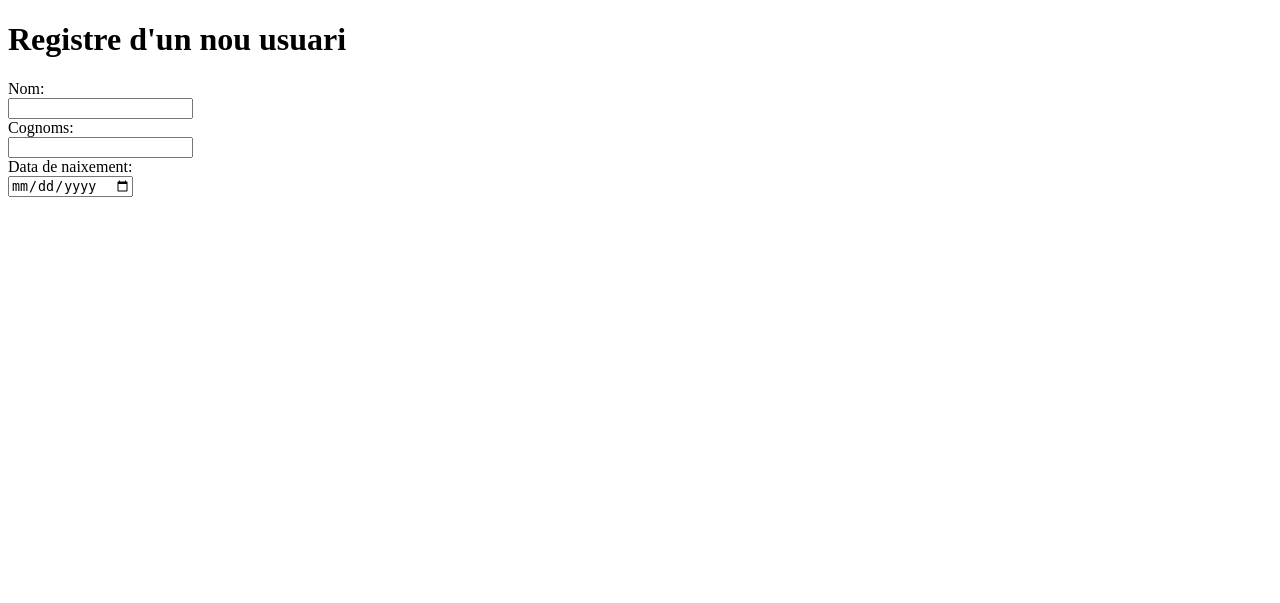
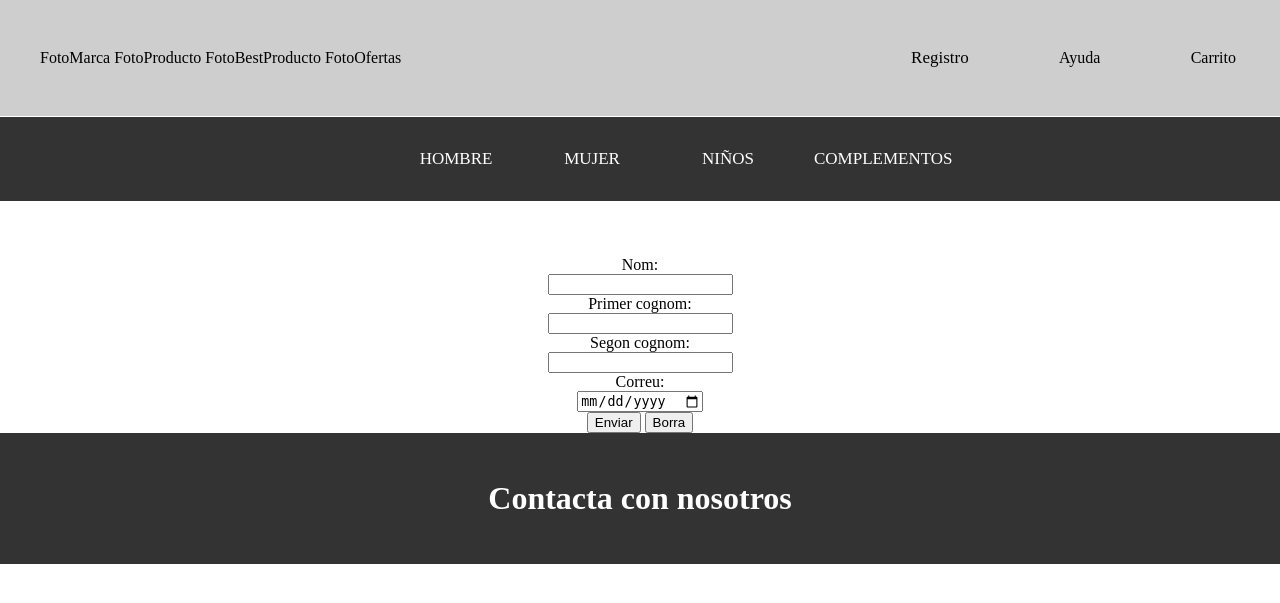
Before and after one commit to IvanLopezMedina/WebShop, a PHP site: page /register.html in a window 1280 px wide. Shown: the top 603 px of the page. Run offline with PHP 8.4, Linux system fonts and the light colour scheme.

Commit message:
Register
Creación basica del formulario de registro

```diff
--- a/css/index.css
+++ b/css/index.css
@@ -93,3 +93,8 @@ footer {
 #ayuda{
     margin-right: 15%;
 }
+
+#linkInicia{
+    color: black;
+    width: 100%;
+}
--- a/css/register.css
+++ b/css/register.css
@@ -0,0 +1,5 @@
+#registro{
+	padding-top: 20%;
+	width: 100%;
+	text-align: center;
+}
--- a/register.html
+++ b/register.html
@@ -5,27 +5,81 @@
 		<meta http-equiv="X-UA-Compatible" content="IE=edge">
 		<title> Register </title>
 		<link rel="stylesheet" href="">
+		<link rel="stylesheet" href="css/register.css">
+		<link rel="stylesheet" href="css/index.css">
+		<link rel="stylesheet" href="css/dropdown.css">
 	</head>
 	<body>
 
 		<header id="header" class="">
-		<h1> Registre d'un nou usuari </h1>
+				<div id="topnav">
+					<ul id="products" class="arriba">
+						<li class="dropdown">FotoMarca</li>
+						<li class="dropdown">FotoProducto</li>
+						<li class="dropdown">FotoBestProducto</li>
+						<li class="dropdown">FotoOfertas</li>
+					</ul>
+					<ul id="registreCistella" class="arriba">
+						<li id="iniciaSesion" class="dropdown">
+							<a id="linkInicia" href="register.html">Registro</a>
+						</li>
+						<li id="ayuda" class="dropdown">Ayuda</li>
+						<li class="dropdown">Carrito</li>
+					</ul>
+				</div>
+
+				<nav class ="nav">
+					<ul>
+						<li class="dropdown">
+							<a href="" > HOMBRE </a>
+							<div class="dropdown-content">
+								<a> CAMISETAS </a>
+								<a> PANTALONES </a>
+								<a> ZAPATILLAS </a>
+							</div>
+						</li>
+						<li class="dropdown">
+							<a href="" > MUJER </a>
+							<div class="dropdown-content">
+								<a> CAMISETAS </a>
+								<a> PANTALONES </a>
+								<a> ZAPATILLAS </a>
+							</div>
+						</li>
+						<li class="dropdown">
+							<a href="" > NIÑOS </a>
+							<div class="dropdown-content">
+								<a> CAMISETAS </a>
+								<a> PANTALONES </a>
+								<a> ZAPATILLAS </a>
+							</div>
+						</li>
+						<li class="dropdown">
+							<a href="" > COMPLEMENTOS </a>
+							<div class="dropdown-content">
+								<a> CAMISETAS </a>
+								<a> PANTALONES </a>
+								<a> ZAPATILLAS </a>
+							</div>
+						</li>
+					</ul>
+				</nav>
 			</header><!-- /header -->
 
-
-
-	<section>
-		<form action="/registreConfirmation.php">
+			<div id="registro">
+				<form action="index.html">
 					<article>Nom: </article><input type="nom" name="nom">
-			<article>Cognoms: </article><input type="cognoms" name="cognoms">
-			<article>Data de naixement: </article><input type="date" name="añoNacimiento" step="2">
+					<article>Primer cognom: </article><input type="primerCognom" name="primerCognom">
+					<article>Segon cognom: </article><input type="segonCognom" name="segonCognom">
+					<article>Correu: </article><input type="date" name="añoNacimiento" step="2">
+					<article>
+						<input type="submit" value="Enviar">
+						<input type="reset" value="Borra">
+					</article>
 				</form>
-	</section>
-
-
-
+			<div>
 			<footer>
-
+				<h1> Contacta con nosotros </h1>
 			</footer>
 	</body>
 </html>
```
Also changed, not shown: index.html (+7 -7 lines). Lines whose indentation alone changed are shown as unchanged.
